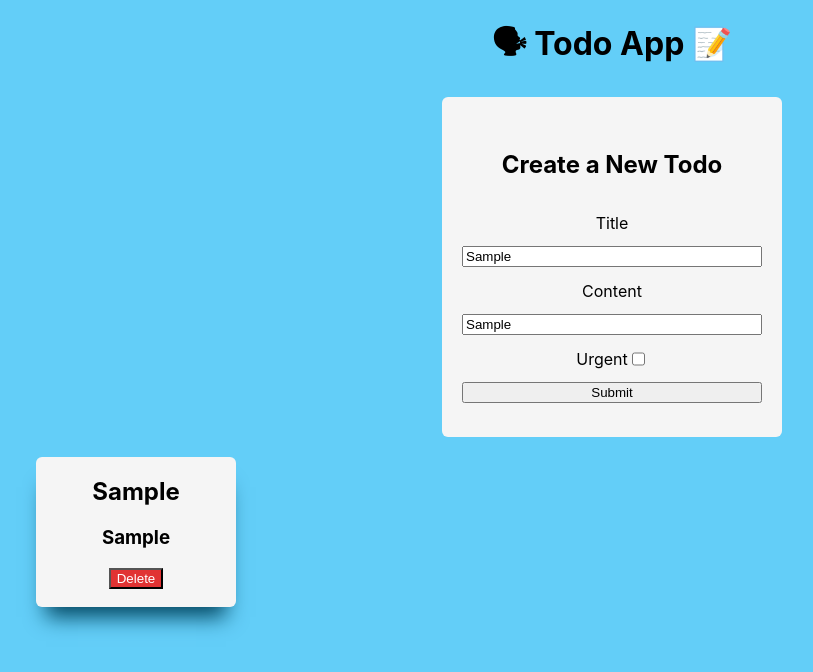
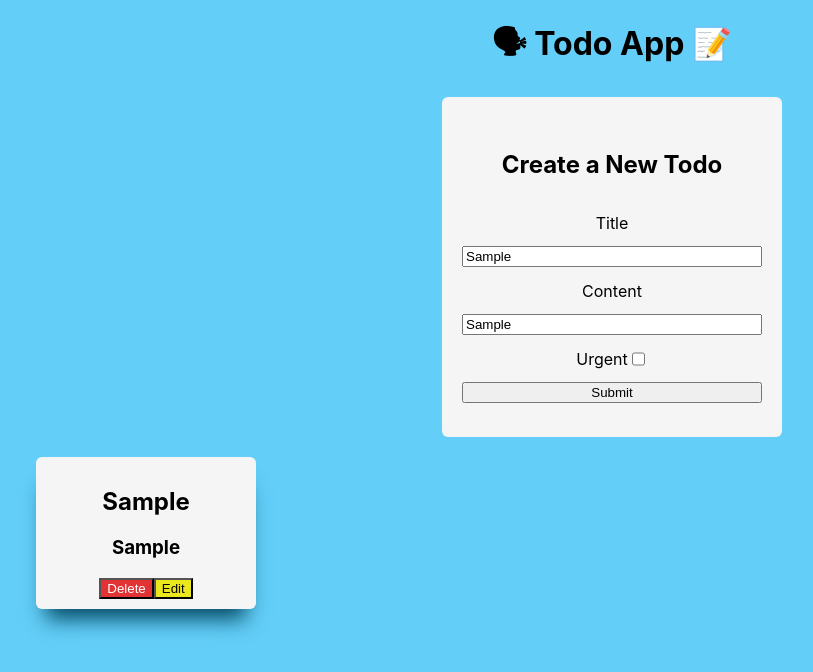
Before and after one commit to matthewmjm/todo-react-frontend, a React (Create React App) app: page / in a window 1280 px wide. Both pictures are taken after typing "Sample", "Sample" into the empty fields and a click on the input 640 px from the left and 392 px from the top of the page. Shown: the top 672 px of the page, without its empty margins (28-841 px from the left). Built offline with nearby package versions, Linux system fonts and the light colour scheme; no server answers.

Commit message:
update todo form

```diff
--- a/src/App.css
+++ b/src/App.css
@@ -37,13 +37,14 @@ h1 {
 .todo-item {
   background-color: whitesmoke;
   width: 200px;
-  height: 150px;
   box-shadow: 0 20px 20px -10px rgb(4, 73, 100);
   text-align: center;
   border-radius: 6px;
+  padding: 10px;
+  height: max-content;
 }
 
-.urgent-input {
+.input-group {
   display: flex;
   justify-content: center;
 }
@@ -52,3 +53,8 @@ h1 {
   background-color: rgb(225, 51, 51);
   color: white;
 }
+
+.edit-button {
+  background-color: rgb(235, 231, 30);
+  color: black;
+}
--- a/src/App.js
+++ b/src/App.js
@@ -31,7 +31,21 @@ class App extends React.Component {
         "Accept": "application/json",
         "Content-Type": "application/json"
       },
-      body: JSON.stringify(newTodo)
+      body: JSON.stringify({todo: newTodo})
+    })
+  }
+
+  updateTodo = (updatedTodo) => {
+    let todos = this.state.todos.map(todo => todo.id === updatedTodo.id ? updatedTodo : todo)
+    this.setState( { todos })
+
+    fetch(todosUrl + updatedTodo.id, {
+      method: "PATCH",
+      headers: {
+        "Accept": "application/json",
+        "Content-Type": "application/json"
+      },
+      body: JSON.stringify({todo: updatedTodo})
     })
   }
 
@@ -48,8 +62,8 @@ class App extends React.Component {
     return (
       <div className="App">
         <h1>🗣 Todo App 📝</h1>
-        <TodoForm  addTodo={this.addTodo} />
-        <TodoContainer todos={this.state.todos} deleteTodo={this.deleteTodo} />
+        <TodoForm  submitAction={this.addTodo} />
+        <TodoContainer todos={this.state.todos} deleteTodo={this.deleteTodo} updateTodo={this.updateTodo} />
       </div>
     );
   }
--- a/src/components/TodoContainer.js
+++ b/src/components/TodoContainer.js
@@ -1,10 +1,10 @@
 import React from 'react'
 import TodoItem from './TodoItem'
 
-function TodoContainer({todos, deleteTodo}){
+function TodoContainer({todos, deleteTodo, updateTodo}){
 
     const showTodos = () => {
-        return todos.map(todo => <TodoItem key={todo.id} {...todo} deleteTodo={deleteTodo} />)
+        return todos.map(todo => <TodoItem key={todo.id} {...todo} deleteTodo={deleteTodo} updateTodo={updateTodo} />)
     }
 
     return (
--- a/src/components/TodoForm.js
+++ b/src/components/TodoForm.js
@@ -11,10 +11,25 @@ class TodoForm extends Component {
 
     state = initialState
 
+    componentDidMount() {
+        const {todo} = this.props
+
+        if(this.props.todo){
+            const {id, title, content, urgent, done} = todo
+            this.setState({
+                id,
+                title,
+                content,
+                urgent,
+                done
+            })
+        }
+    }
+
     handleChange = (event) => {
         let {name, value, checked} = event.target
 
-        value = (name === "urgent") ? checked : value
+        value = (name === "urgent") || (name === "done") ? checked : value
 
         this.setState({
             [name]: value
@@ -23,23 +38,37 @@ class TodoForm extends Component {
 
     handleSubmit = (event) => {
         event.preventDefault()
-        this.props.addTodo(this.state)
+        this.props.submitAction(this.state)
+        if(this.props.handleToggle){
+            this.props.handleToggle()
+        }
+    }
+
+    showDoneCheckbox = () => {
+        return this.props.todo
+            ? (
+                <div className="input-group">
+                    <label>Done</label>
+                    <input type="checkbox" name="done" checked={this.state.done} onChange={this.handleChange} />
+                </div>
+            ) : null
     }
 
     render(){
         const {title, content, urgent} = this.state
         return (
             <form className="todo-form" onSubmit={this.handleSubmit} >
-                <h2>Create a New Todo</h2>
+                {this.props.todo ? <h2>Edit Todo Item</h2> : <h2>Create a New Todo</h2>}
                 <label>Title</label>
                 <input type="text" name="title" value={title} onChange={this.handleChange} />
                 <label>Content</label>
                 <input type="text" name="content" value={content} onChange={this.handleChange} />
-                <div className="urgent-input">
+                <div className="input-group">
                     <label>Urgent</label>
                     <input type="checkbox" name="urgent" checked={urgent} onChange={this.handleChange} />
                 </div>
-                <input type="submit"/>
+                {this.showDoneCheckbox()}
+            <input type="submit"/>
             </form>
         )
     }
--- a/src/components/TodoItem.js
+++ b/src/components/TodoItem.js
@@ -1,13 +1,26 @@
-import React from 'react'
+import React, {useState} from 'react'
+import TodoForm from './TodoForm'
 
-function TodoItem ({id, title, content, deleteTodo}) {
+function TodoItem ({id, title, content, urgent, done, deleteTodo, updateTodo}) {
+    const todo = {id, title, content, urgent, done}
+    const [isToggled, setIsToggled] = useState(false)
     const handleClick = (event) => deleteTodo(id)
-    return (
+    const handleToggle = (event) => setIsToggled(!isToggled)
+    const todoCard = () => (
         <li className="todo-item">
             <h2>{title}</h2>
             <h3>{content}</h3>
             <button className="delete-button" onClick={handleClick}>Delete</button>
+            <button className="edit-button" onClick={handleToggle}>Edit</button>
         </li>
+    )
+    return (
+        isToggled
+            ? <TodoForm
+                todo={todo}
+                submitAction={updateTodo}
+                handleToggle={handleToggle}/>
+            : todoCard()
     )
 }
 export default TodoItem
```
Also changed, not shown: 1 other file (tests, documents, lock files or other folders).
